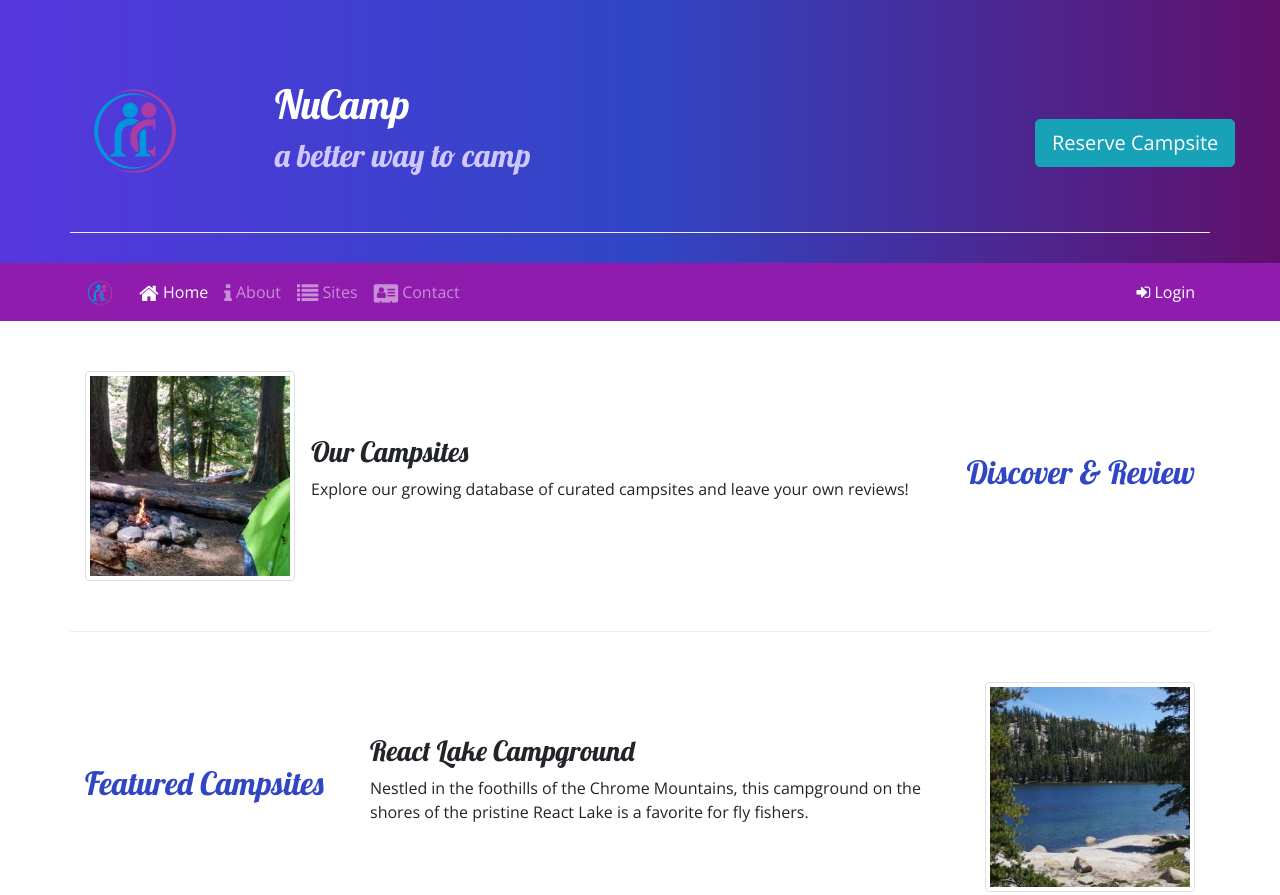
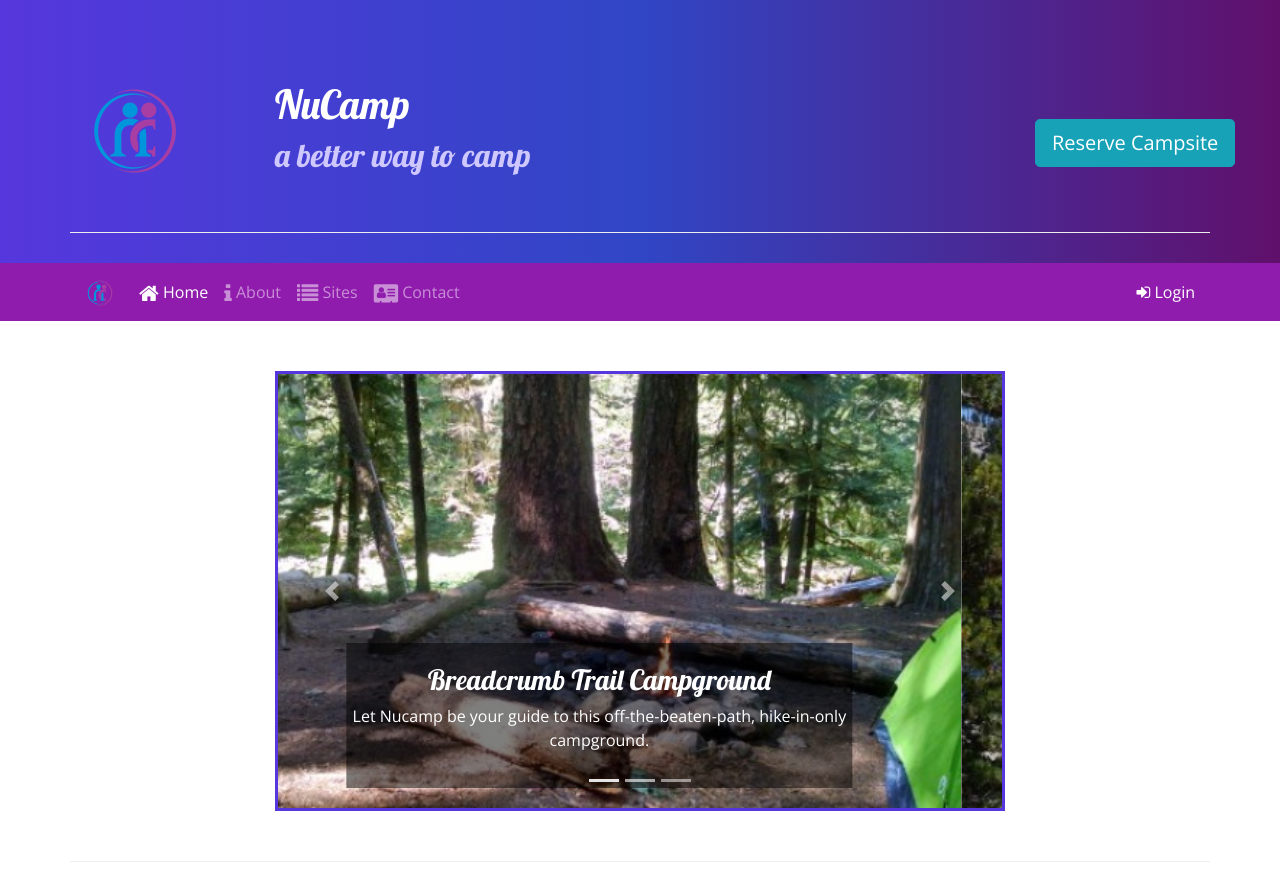
Before and after one commit to rbautista84/nucamp-bootstrap, a website: page index.html in a window 1280 px wide. Shown: the top 895 px of the page. Drawn offline with nearby package versions, Linux system fonts and the light colour scheme.

Commit message:
Carousel

```diff
--- a/css/styles.css
+++ b/css/styles.css
@@ -37,3 +37,11 @@ header h2 {
   border-bottom: 1px ridge;
   min-height: 200px;
 }
+
+.carousel-caption {
+    background-color: rgba(0, 0, 0, 0.5);
+}
+
+.carousel {
+    border: solid #5637DD;
+}
--- a/index.html
+++ b/index.html
@@ -104,6 +104,50 @@
     </div>
 
     <div class="container">
+
+        <div class="row row-content">
+            <div class="col-md-8 mx-auto">
+                <div id="homeCarousel" class="carousel slide" data-ride="carousel">
+                    <ol class="carousel-indicators">
+                        <li data-target="#homeCarousel" data-slide-to="0" class="active"></li>
+                        <li data-target="#homeCarousel" data-slide-to="1"></li>
+                        <li data-target="#homeCarousel" data-slide-to="2"></li>
+                    </ol>
+                    <div class="carousel-inner">
+                        <div class="carousel-item active">
+                            <img class="d-block w-100" src="img\breadcrumb-trail.jpg" alt="Breadcrumb Trail Campground" />
+                            <div class="carousel-caption">
+                                <h3>Breadcrumb Trail Campground</h3>
+                                <p class="d-none d-sm-block">Let Nucamp be your guide to this off-the-beaten-path, hike-in-only campground.</p>
+                            </div>
+                        </div>
+                        <div class="carousel-item">
+                            <img class="d-block w-100" src="img\react-lake.jpg" alt="React Lake Campground" />
+                            <div class="carousel-caption">
+                                <h3>React Lake Campground</h3>
+                                <p class="d-none d-sm-block">Nestled in the foothills of the Chrome Mountains, this campground on the shores of the pristine React Lake is a favorite for fly fishers.</p>
+                            </div>
+                        </div>
+                        <div class="carousel-item">
+                            <img class="d-block w-100" src="img\chrome-river.jpg" alt="Chrome River Campground" />
+                            <div class="carousel-caption">
+                                <h3>Chrome River Campground</h3>
+                                <p class="d-none d-sm-block">Spend a few sunny days and starry nights beneath a canopy of old-growth firs at this enchanting spot by the Chrome River.</p>
+                            </div>
+                        </div>
+                        <a class="carousel-control-prev" href="#homeCarousel" role="button" data-slide="prev">
+                            <span class="carousel-control-prev-icon"></span>
+                            <span class="sr-only">Previous</span>
+                        </a>
+                        <a class="carousel-control-next" href="#homeCarousel" role="button" data-slide="next">
+                            <span class="carousel-control-next-icon"></span>
+                            <span class="sr-only">Next</span>
+                        </a>
+                    </div>
+                </div>
+            </div>
+        </div>
+
         <div class="row row-content align-items-center">
             <div class="col-sm-4 order-sm-last col-md-3">
                 <h2 class="text-sm-right">Discover & Review</h2>
```
